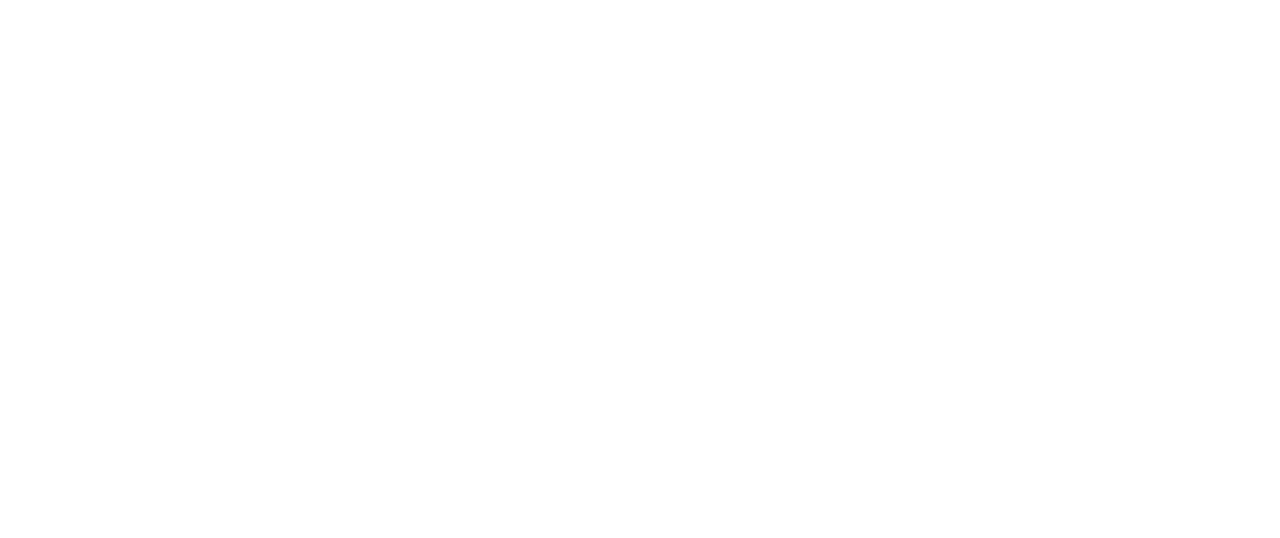
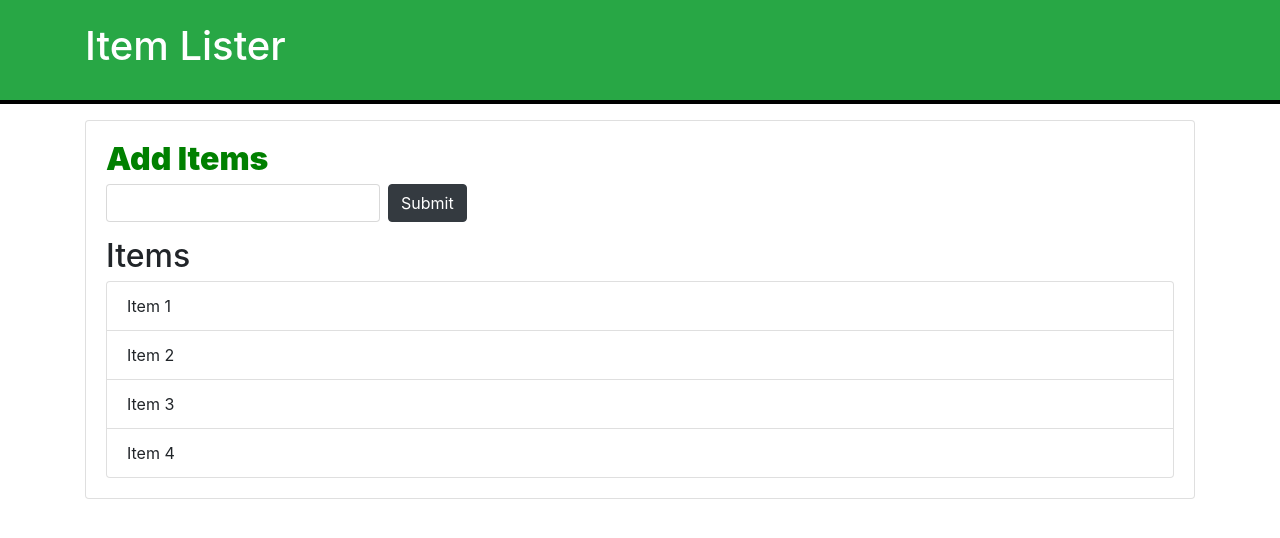
Before and after one commit to aniketgupta01/FirstGit, a plain HTML site: page index.html in a window 1280 px wide. Drawn offline with nearby package versions, Linux system fonts and the light colour scheme.

Commit message:
changed styling

```diff
--- a/app.js
+++ b/app.js
@@ -1,2 +1,5 @@
-console.log('I love git')
-console.log('Hello')
+let header = document.getElementById('main-header');
+header.style.borderBottom = 'solid 4px black';
+let addItem = document.getElementById('add-items');
+addItem.style.fontWeight = '900';
+addItem.style.color='green';
--- a/index.html
+++ b/index.html
@@ -1,11 +1,36 @@
 <!DOCTYPE html>
 <html lang="en">
 <head>
-    <meta charset="UTF-8">
-    <meta name="viewport" content="width=device-width, initial-scale=1.0">
-    <title>Document</title>
+  <meta charset="UTF-8">
+  <meta name="viewport" content="width=device-width, initial-scale=1.0">
+  <meta http-equiv="X-UA-Compatible" content="ie=edge">
+  <link rel="stylesheet" href="https://maxcdn.bootstrapcdn.com/bootstrap/4.0.0-beta/css/bootstrap.min.css" integrity="sha384-/Y6pD6FV/Vv2HJnA6t+vslU6fwYXjCFtcEpHbNJ0lyAFsXTsjBbfaDjzALeQsN6M" crossorigin="anonymous">
+  <title>Item Lister</title>
 </head>
 <body>
+  <header id="main-header" class="bg-success text-white p-4 mb-3">
+    <div class="container">
+      <h1 id="header-title">Item Lister <span style="display:none">123</span></h1>
+    </div>
+  </header>
+  <div class="container">
+   <div id="main" class="card card-body">
+    <h2 id="add-items" class="title">Add Items</h2>
+    <form class="form-inline mb-3">
+      <input type="text" class="form-control mr-2">
+      <input type="submit" class="btn btn-dark" value="Submit">
+    </form>
+    <h2 class="title">Items</h2>
+    <ul id="items" class="list-group">
+      <li class="list-group-item">Item 1</li>
+      <li class="list-group-item">Item 2</li>
+      <li class="list-group-item">Item 3</li>
+      <li class="list-group-item">Item 4</li>
+    </ul>
+   </div>
+  </div>
+
+  <script src="app.js"></script>
 
 </body>
 </html>
```
